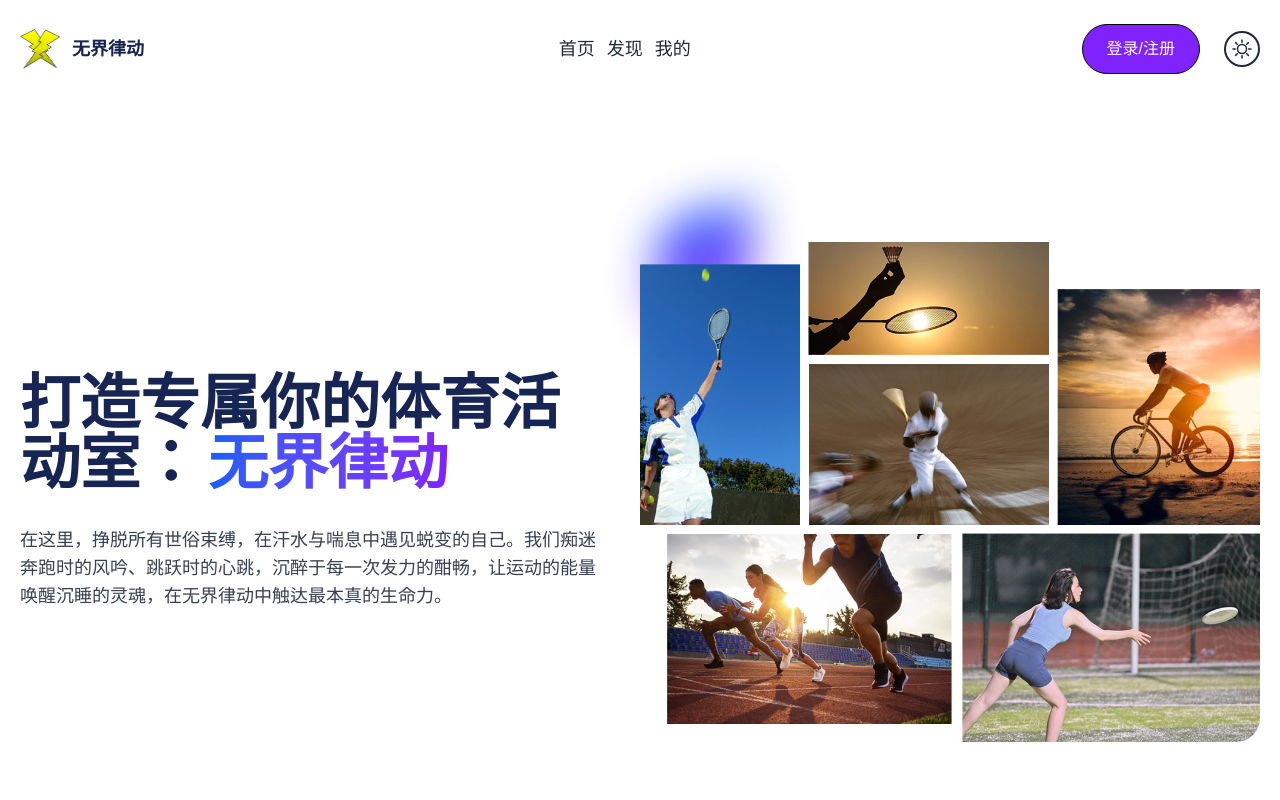
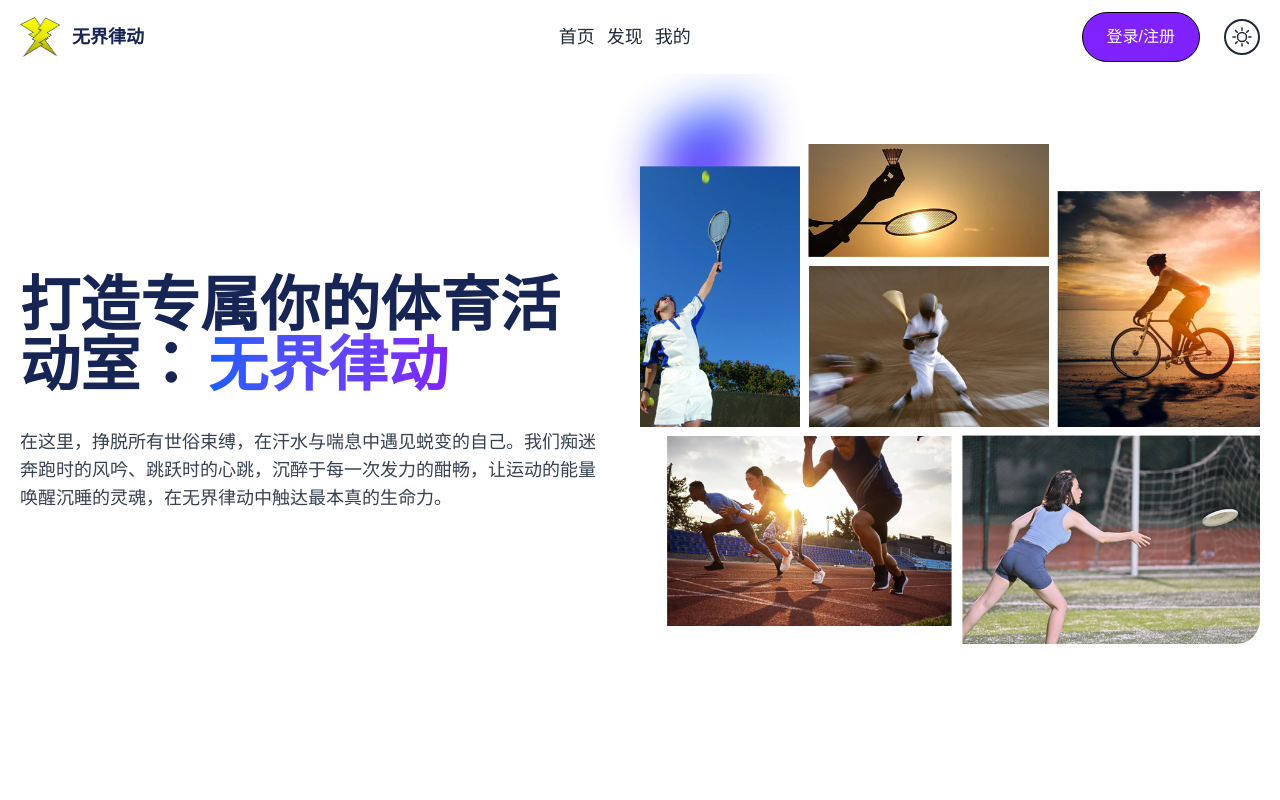
Before and after one commit to ZanytriumPH/front-end, a React (Vite) app in the folder vite-project/: page / in a window 1280 px wide. Shown: the top 800 px of the page. Built offline with nearby package versions, Linux system fonts and the light colour scheme.

Commit message:
固定了导航栏

```diff
--- a/vite-project/src/components/Layout.jsx
+++ b/vite-project/src/components/Layout.jsx
@@ -1,11 +1,9 @@
+// src/components/Layout.jsx
 import {Footer} from "./elements/Footer.jsx";
 import {Navbar} from "./elements/Navbar.jsx";
 import {useEffect} from "react";
 
 export const Layout = ({ title, children }) => {
-    // useEffect：是 React 核心 Hook，用于在组件渲染后执行副作用操作（如修改 DOM、发起网络请求、订阅事件等）。
-    // 回调函数：() => { ... } 里的逻辑会在组件挂载 / 更新后执行。
-    // 依赖数组：[title] 表示只有当 title 变化时，才会重新运行回调（避免无效执行）。
     useEffect(() => {
         document.title = title;
     }, [title]);
--- a/vite-project/src/components/elements/Navbar.jsx
+++ b/vite-project/src/components/elements/Navbar.jsx
@@ -1,3 +1,4 @@
+// src/components/elements/Navbar.jsx
 import { Container } from "../shared/Container.jsx";
 import logo from "../../assets/logo.png";
 import { NavItem } from "../shared/NavItem.jsx";
@@ -34,7 +35,7 @@ export const Navbar = () => {
     };
 
     return (
-        <header className=" inset-x-0 top-0 z-50 py-6">
+        <header className="fixed inset-x-0 top-0 z-50 py-3 bg-body">
             <Container>
                 <nav className="w-full flex justify-between gap-6 relative">
                     {/* Logo */}
```
